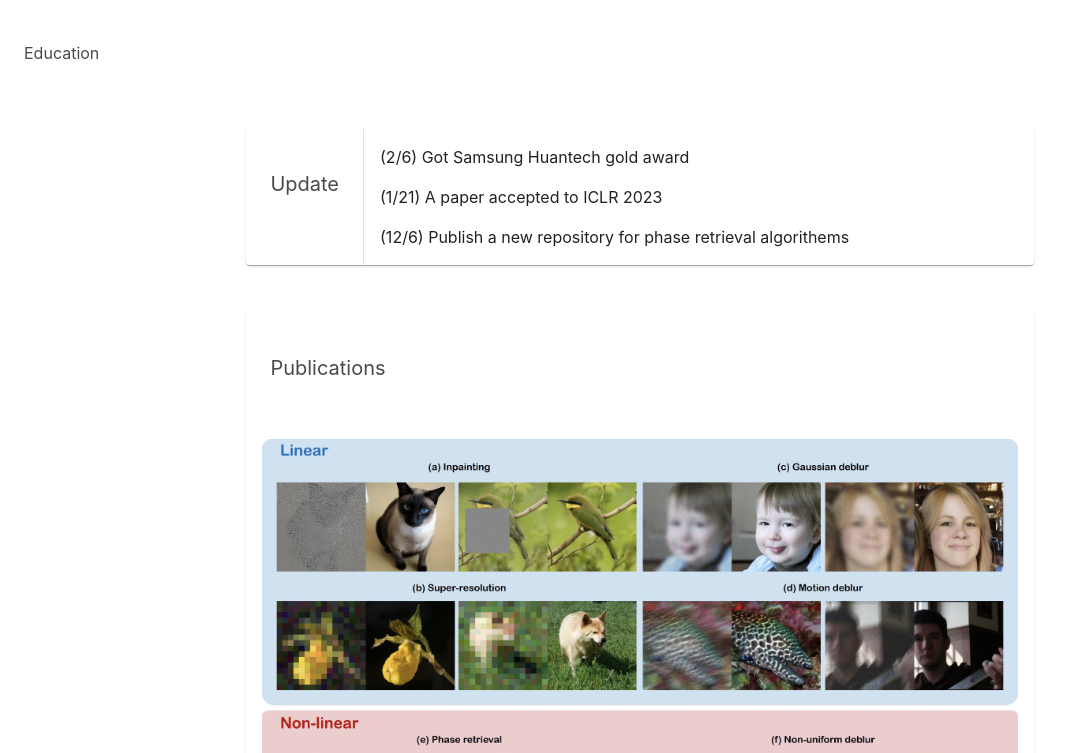
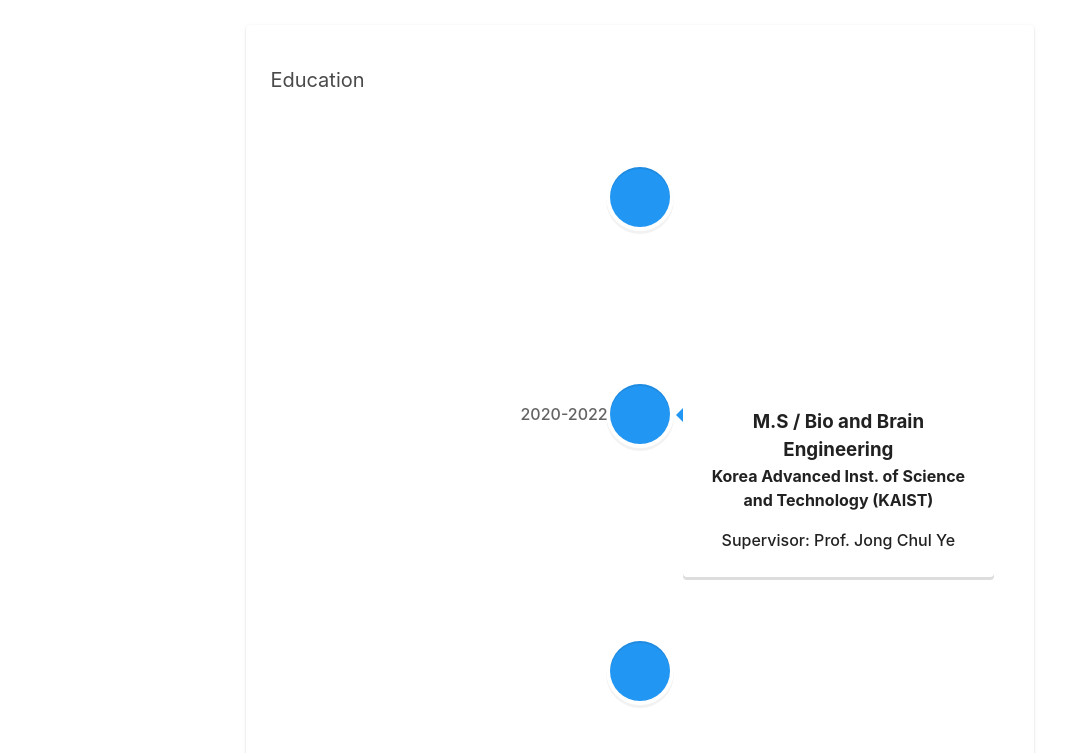
Before and after one commit to jeongsol-kim/jeongsol-kim, a React (Create React App) app: page / in a window 1280 px wide. Shown: the part 760-1513 px from the top of the page, without its empty margins (0-1073 px from the left). Built offline with nearby package versions, Linux system fonts and the light colour scheme.

Commit message:
add education tab

```diff
--- a/src/components/education/Education.js
+++ b/src/components/education/Education.js
@@ -1,10 +1,65 @@
-
+import {Card} from "@mui/material"
 import {Component, Fragment} from "react";
-
+import { VerticalTimeline, VerticalTimelineElement }  from 'react-vertical-timeline-component';
+import 'react-vertical-timeline-component/style.min.css';
 
 const EducationBlock  = () => (
     <section className="section">
-        <p>Education</p>
+        <div className="container is-max-desktop">
+            <div className="columns is-centered has-text-centered">
+                <div className="column is-four-fifths">
+                    <Card>
+                        <h4 className="subtitle left">
+                            Education
+                        </h4>
+                        <VerticalTimeline>
+                            <VerticalTimelineElement
+                                className="vertical-timeline-element--education"
+                                contentStyle={{background: 'rgb(33, 150, 243)', color: '#fff'}}
+                                contentArrowStyle={{borderRight: '7px solid rgb(33, 150, 243)'}}
+                                date="2015-2020"
+                                iconStyle={{background: 'rgb(33, 150, 243)', color:'#fff'}}
+                                >
+                                <h3 className="vertical-timeline-element-title">
+                                    B.S / Bio and Brain Engineering
+                                </h3>
+                                <h4 className="vertical-timeline-element-subtitle">
+                                    Korea Advanced Inst. of Science and Technology (KAIST)
+                                </h4>
+                            </VerticalTimelineElement>
+                            <VerticalTimelineElement
+                                className="vertical-timeline-element--education"
+                                contentArrowStyle={{borderRight: '7px solid rgb(33, 150, 243)'}}
+                                date="2020-2022"
+                                iconStyle={{background: 'rgb(33, 150, 243)', color:'#fff'}}
+                                >
+                                <h3 className="vertical-timeline-element-title">
+                                    M.S / Bio and Brain Engineering
+                                </h3>
+                                <h4 className="vertical-timeline-element-subtitle">
+                                    Korea Advanced Inst. of Science and Technology (KAIST)
+                                </h4>
+                                <p>Supervisor: Prof. Jong Chul Ye</p>
+                            </VerticalTimelineElement>
+                            <VerticalTimelineElement
+                                className="vertical-timeline-element--education"
+                                contentStyle={{background: 'rgb(33, 150, 243)', color: '#fff'}}
+                                contentArrowStyle={{borderRight: '7px solid rgb(33, 150, 243)'}}
+                                date="2022 - present"
+                                iconStyle={{background: 'rgb(33, 150, 243)', color:'#fff'}}
+                                >
+                                <h3 className="vertical-timeline-element-title">
+                                    Ph.D candidate / Bio and Brain Engineering
+                                </h3>
+                                <h4 className="vertical-timeline-element-subtitle">
+                                    Korea Advanced Inst. of Science and Technology (KAIST)
+                                </h4>
+                            </VerticalTimelineElement>
+                        </VerticalTimeline>
+                    </Card>
+                </div>
+            </div>
+        </div>
     </section>
 )
 
```
